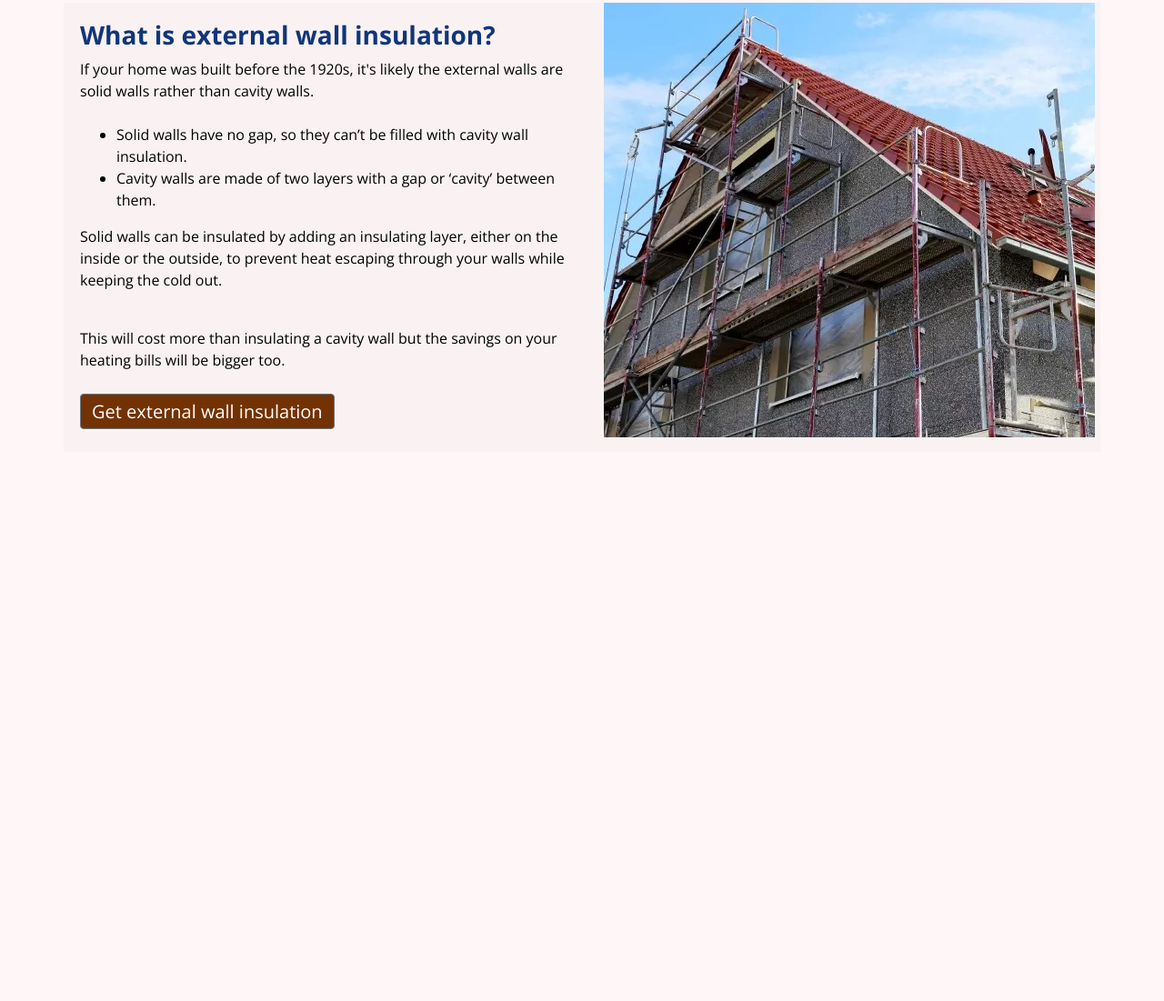
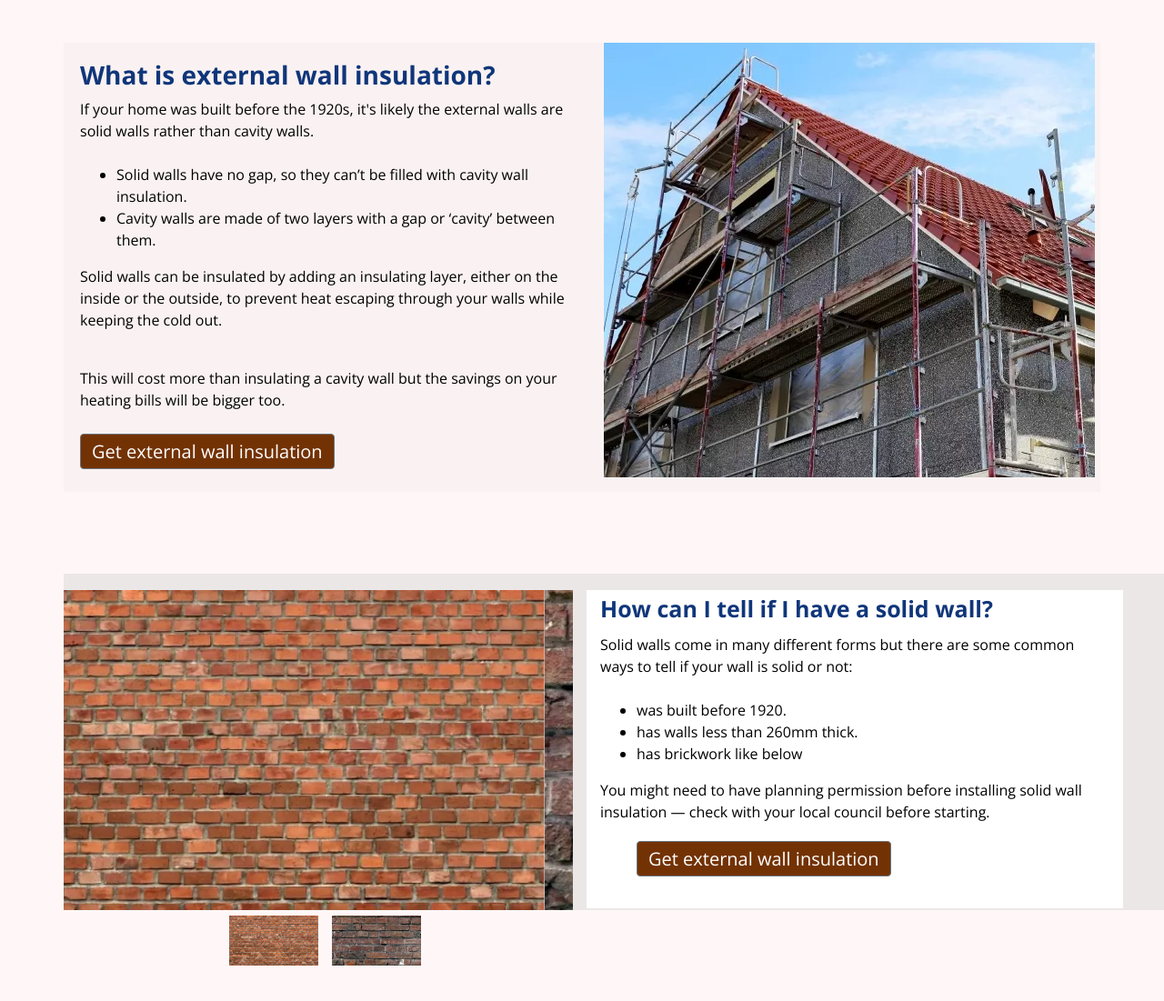
Before and after one commit to shashankadhikari/solid-walls, a plain HTML site: page index.html in a window 1280 px wide. Shown: the part 1157-2258 px from the top of the page at 91% size. Before the commit the page ends 1654 px from the top, so only its background shows below. Drawn offline with nearby package versions, Linux system fonts and the light colour scheme.

Commit message:
added slider

```diff
--- a/index.html
+++ b/index.html
@@ -61,11 +61,12 @@
                         There's never been a better time to consider it.
                         <br>
                         <br>
-                        A bonus is you can change the exterior of your property to fit your style. There's a range of finishing options available, including modern render, pebble dash and brickwork.</p>
+                        A bonus is you can change the exterior of your property to fit your style.
+                        There's a range of finishing options available, including modern render, pebble dash and brickwork.</p>
                         <br>
                 </div>
                 <div class="col body-container-img">
-                    <img class="hero-img" src="images/house.jpg" >
+                  <img class="hero-img" src="images/house-2.png" >
                 </div>
             </div>
         </div>
@@ -97,7 +98,54 @@
               </div>
           </div>
       </div>
+      <div class="body-container-third">
+        <div class="row">
+          <div class="col body-container-img-third">
+            <div id="myCarousel" class="carousel slide" data-ride="carousel">
+              <ol class="carousel-indicators">
+                  <img data-target="#myCarousel" data-slide-to="0" class="active" src="/images/slider1.jpg"  id="tab-img">
 
+                  <img data-target="#myCarousel" data-slide-to="1"  src="/images/slider2.jpg"  id="tab-img">
+
+              </ol>
+            <div class="carousel-inner">
+              <div class="carousel-item active" style="background-image: url('/images/slider1.jpg');">
+                <div class="container1">
+
+                </div>
+              </div>
+              <div class="carousel-item " style="background-image: url('/images/slider2.jpg');">
+                <div class="container1">
+
+                </div>
+              </div>
+            </div>
+          </div>
+
+            </div>
+            <div class="col body-container-content-third">
+                <h3><span class="body-container-title-third"> How can I tell if I have a solid wall?
+
+                </span></h3>
+                Solid walls come in many different forms but there are some common ways to tell if your wall is solid or not:
+                    <br>
+                    <br>
+                  <ul>
+                    <li>was built before 1920.</li>
+                    <li>has walls less than 260mm thick.</li>
+                    <li>has brickwork like below</li>
+                  </ul>
+                  <p>
+                    You might need to have planning permission before installing solid wall
+                    insulation — check with your local council before starting.
+                  </p>
+                  <br>
+
+                  <button class="btn btn-secondary btn-third">Get external wall insulation</button>
+            </div>
+
+        </div>
+    </div>
 
 
 </body>
--- a/styles.css
+++ b/styles.css
@@ -137,3 +137,65 @@ body{
     font-weight: 400;
     background-color:#6b2f05;
 }
+
+.body-container-third{
+    margin-top: 90px;
+    margin-left: 70px;
+    background-color: rgb(236, 231, 231)  !important;
+    margin-bottom: 150px;
+}
+.body-container-title-third{
+    color: #10367a;
+    font-weight: 700;
+    line-height: 40px;
+    font-style: normal;
+    font-size: 25px;
+    margin-top: 15px;
+}
+.body-container-content-third{
+    margin-top: 18px;
+    color: black;
+    background-color: rgb(255, 255, 255);
+    height: 350px;
+    margin-right: 60px;
+}
+.btn-third{
+    margin-bottom: 25px;
+    color: #ffffff    ;
+    font-size: 20px;
+    margin-left: 40px;
+    line-height: 25px;
+    font-weight: 400;
+    background-color:#733204;
+    margin-top: -20px;
+}
+.carousel-item{
+    height: 22rem;
+    position: relative;
+    margin-top: 18px;
+    background-position: center;
+    background-size: cover;
+}
+.container1{
+    position: absolute;
+    top: 30;
+    bottom: 0;
+    right: 0;
+    left: 20px;
+    height: 80px;
+    padding-bottom: 241px;
+    margin-top: 10px !important;
+}
+#tab-img{
+    margin-left: 15px;
+    height:55px;
+}
+.carousel-indicators{
+    margin-top: 500px !important;
+    bottom: -77px;
+}
+.img-slider{
+    height: 28rem;
+    position: relative;
+    margin-top: -120px;
+}
```
Also changed, not shown: images/slider1.jpg (added), images/slider2.jpg (added).
